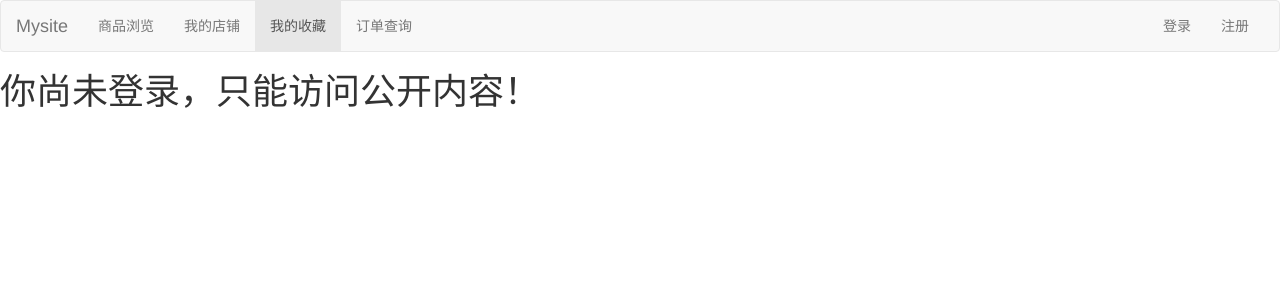
After one commit to maybetomorrow99/BUAA_DB, a Django app: page /col/ in a window 1280 px wide. The commit adds this page. Shown: the top 300 px of the page. Run offline with Django 3.2, Linux system fonts and the light colour scheme; some libraries are stand-ins or nearby versions.

Commit message:
add some pages edit base.html

```diff
--- a/DBweb/DBweb/settings.py
+++ b/DBweb/DBweb/settings.py
@@ -77,9 +77,9 @@ WSGI_APPLICATION = 'DBweb.wsgi.application'
 DATABASES = {
     'default': {
         'ENGINE': 'django.db.backends.mysql',
-        'NAME': 'dbweb',
+        'NAME': 'djangologintest',
         'USER': 'root',
-        'PASSWORD': 'liupin99',
+        'PASSWORD': 'Retr0123$%',
         'HOST': 'localhost',
         'PORT': '3306',
     }
--- a/DBweb/DBweb/urls.py
+++ b/DBweb/DBweb/urls.py
@@ -24,4 +24,8 @@ urlpatterns = [
     url(r'^login/', views.login),
     url(r'^register/', views.register),
     url(r'^logout/', views.logout),
+    url(r'^col/', views.col),
+    url(r'^order/', views.order),
+    url(r'^shop/', views.shop),
+    url(r'^view/', views.view),
 ]
--- /dev/null
+++ b/DBweb/templates/col/col.html
@@ -0,0 +1,9 @@
+{% extends '../login/base.html' %}
+{% block title %}我的收藏{% endblock %}
+{% block content %}
+    {% if request.session.is_login %}
+    <h1>你好,{{ request.session.user_name }}！欢迎回来！</h1>
+    {% else %}
+    <h1>你尚未登录，只能访问公开内容！</h1>
+    {% endif %}
+{% endblock %}
--- a/DBweb/templates/login/base.html
+++ b/DBweb/templates/login/base.html
@@ -1,5 +1,4 @@
 {% load staticfiles %}
-
 <!DOCTYPE html>
 <html lang="zh-CN">
   <head>
@@ -37,11 +36,43 @@
         <!-- Collect the nav links, forms, and other content for toggling -->
          <div class="collapse navbar-collapse" id="my-nav">
           <ul class="nav navbar-nav">
-            <li class="active"><a href="/index/">主页</a></li>
+            {% ifequal request.path '/view/' %}
+                <li class="active"><a href="../view/">商品浏览</a></li>
+                <li><a href="../shop/">我的店铺</a></li>
+                <li><a href="../col/">我的收藏</a></li>
+                <li><a href="../order/">订单查询</a></li>
+            {% else %}
+                {% ifequal request.path '/shop/' %}
+                    <li><a href="../view/">商品浏览</a></li>
+                    <li class="active"><a href="../shop/">我的店铺</a></li>
+                    <li><a href="../col/">我的收藏</a></li>
+                    <li><a href="../order/">订单查询</a></li>
+                {% else %}
+                    {% ifequal request.path '/col/' %}
+                        <li><a href="../view/">商品浏览</a></li>
+                        <li><a href="../shop/">我的店铺</a></li>
+                        <li class="active"><a href="../col/">我的收藏</a></li>
+                        <li><a href="../order/">订单查询</a></li>
+                    {% else %}
+                        {% ifequal request.path '/order/' %}
+                            <li><a href="../view/">商品浏览</a></li>
+                            <li><a href="../shop/">我的店铺</a></li>
+                            <li><a href="../col/">我的收藏</a></li>
+                            <li class="active"><a href="../order/">订单查询</a></li>
+                        {% else %}
+                            <li><a href="../view/">商品浏览</a></li>
+                            <li><a href="../shop/">我的店铺</a></li>
+                            <li><a href="../col/">我的收藏</a></li>
+                            <li><a href="../order/">订单查询</a></li>
+                        {% endifequal %}
+                    {% endifequal %}
+                {% endifequal %}
+            {% endifequal %}
           </ul>
           <ul class="nav navbar-nav navbar-right">
               {% if request.session.is_login %}
                   <li><a href="#">当前在线：{{ request.session.user_name }}</a></li>
+
                   <li><a href="/logout/">登出</a></li>
               {% else %}
                   <li><a href="/login/">登录</a></li>
--- a/DBweb/trading/views.py
+++ b/DBweb/trading/views.py
@@ -86,3 +86,15 @@ def logout(request):
     # test git
     # test git2
     # test git3
+
+def col(request):
+    return render(request, 'col/col.html')
+
+def order(request):
+    return render(request, 'order/order.html')
+
+def view(request):
+    return render(request, 'view/view.html')
+
+def shop(request):
+    return render(request, 'shop/shop.html')
```
Also changed, not shown: DBweb/templates/order/order.html (added, +9 -0 lines), DBweb/templates/shop/shop.html (added, +9 -0 lines), DBweb/templates/view/view.html (added, +9 -0 lines).
